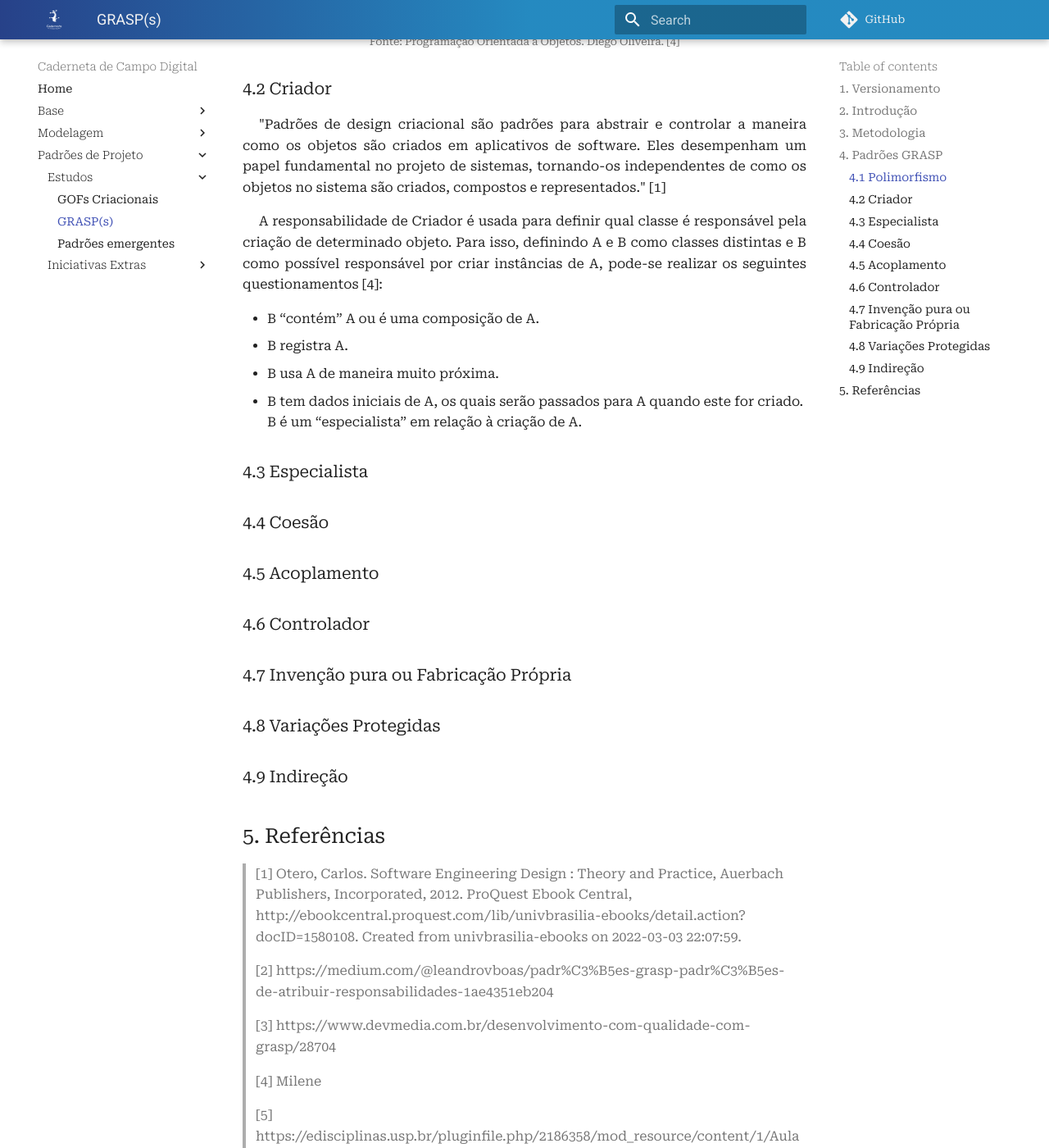
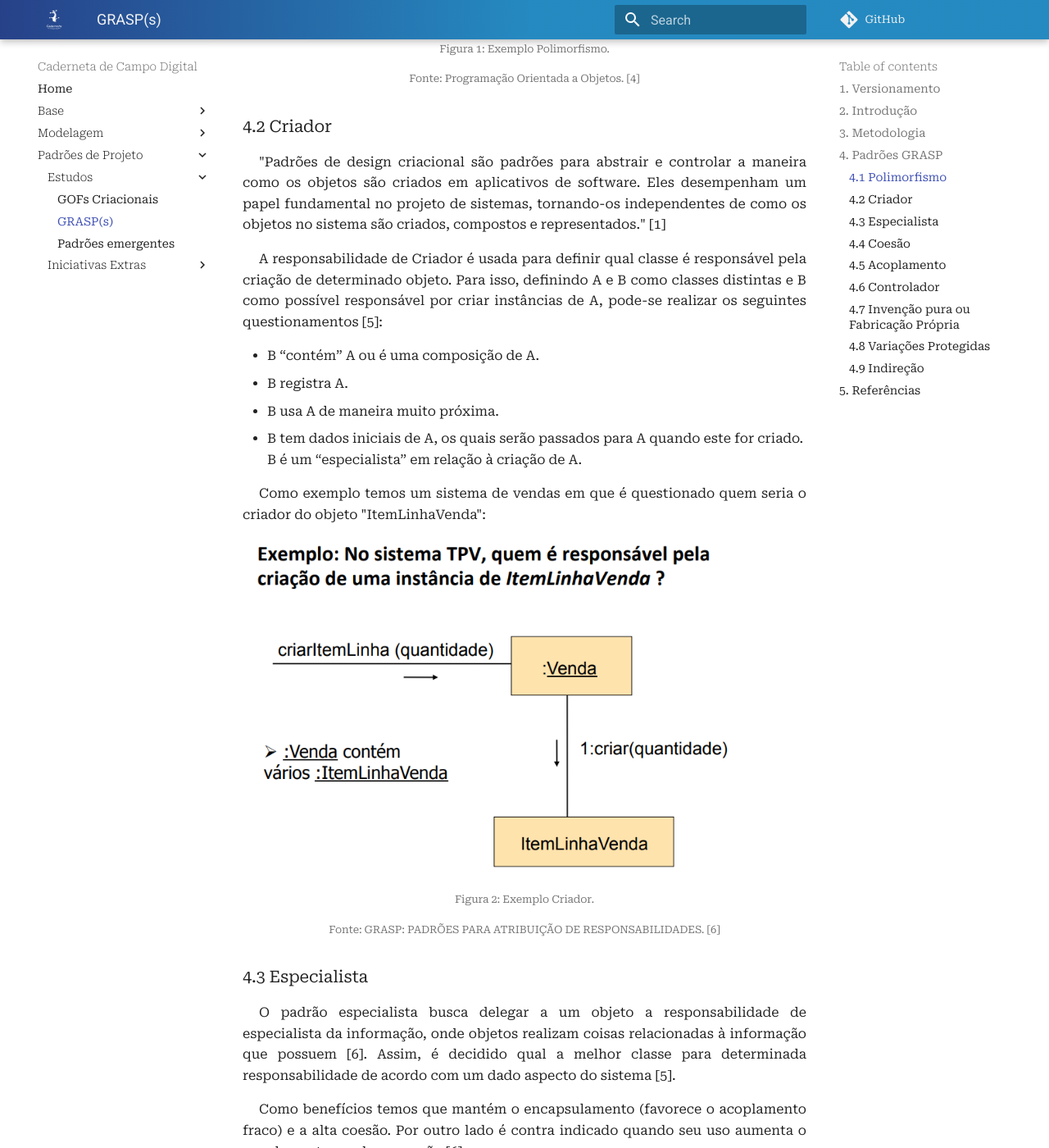
Before and after one commit to UnBArqDsw2021-2/2021.2_G4_CadernetaDeCampoDigital_docs, an MkDocs documentation site: the page built from docs/padroes_projetos/estudos/grasp.md, in a window 1280 px wide and 1400 px high, scrolled down 1797 px. Shown: the whole window at 82% size. Built offline with MkDocs 1.6.1 and Material for MkDocs 9.7.7, drawn with Linux system fonts in a browser that asks for light colours; comment, search, counter and statistics services are not loaded; some of the changed text lies outside the part shown.

Commit message:
(#93) Adicionando topicos grasp em estudos/GRASP

```diff
--- a/docs/padroes_projetos/estudos/grasp.md
+++ b/docs/padroes_projetos/estudos/grasp.md
@@ -27,16 +28,15 @@
 <p align="justify" style="text-indent: 20px">Como exemplo temos o uso de uma classe abstrata "Peca" para a representação de algumas peças do jogo de xadrez, sendo que cada classe descendente sobrescreveu o método "mover":</p>
 
 <center>
-<img src="../../../assets/padroes_projetos/exemploPolimorfismo.png" class="zoom">
+<img src="../../../assets/padroes_projetos/exemplo_polimorfismo.png" class="zoom">
 <h6>Figura 1: Exemplo Polimorfismo.</h6>
-<h6>Fonte: Programação
-Orientada a Objetos. Diego Oliveira. [4]</h6>
+<h6>Fonte: Programação Orientada a Objetos. [4]</h6>
 </center>
 
 ### 4.2 Criador
 
 <p align="justify" style="text-indent: 20px">"Padrões de design criacional são padrões para abstrair e controlar a maneira como os objetos são criados em aplicativos de software. Eles desempenham um papel fundamental no projeto de sistemas, tornando-os independentes de como os objetos no sistema são criados, compostos e representados." [1]</p>
-<p align="justify" style="text-indent: 20px">A responsabilidade de Criador é usada para definir qual classe é responsável pela criação de determinado objeto. Para isso, definindo A e B como classes distintas e B como possível responsável por criar instâncias de A, pode-se realizar os seguintes questionamentos [4]:</p>
+<p align="justify" style="text-indent: 20px">A responsabilidade de Criador é usada para definir qual classe é responsável pela criação de determinado objeto. Para isso, definindo A e B como classes distintas e B como possível responsável por criar instâncias de A, pode-se realizar os seguintes questionamentos [5]:</p>
 
 - B “contém” A ou é uma composição de A.
 - B registra A.
@@ -44,11 +44,39 @@
 - B tem dados iniciais de A, os quais serão passados para A quando este
 for criado. B é um “especialista” em relação à criação de A.
 
-<p align="justify" style="text-indent: 20px"></p>
+<p align="justify" style="text-indent: 20px">Como exemplo temos um sistema de vendas em que é questionado quem seria o criador do objeto "ItemLinhaVenda":</p>
+
+<center>
+<img src="../../../assets/padroes_projetos/exemplo_criador.png" class="zoom">
+<h6>Figura 2: Exemplo Criador.</h6>
+<h6>Fonte: GRASP:	PADRÕES	PARA ATRIBUIÇÃO DE RESPONSABILIDADES. [6]</h6>
+</center>
 
 ### 4.3 Especialista
 
+<p align="justify" style="text-indent: 20px">O padrão especialista busca delegar a um objeto a responsabilidade de especialista da informação, onde objetos realizam coisas relacionadas à informação que possuem [6]. Assim, é decidido qual a melhor classe para determinada responsabilidade de acordo com um dado aspecto do sistema [5].</p>
+
+<p align="justify" style="text-indent: 20px">Como benefícios temos que mantém o encapsulamento (favorece o acoplamento fraco) e a alta coesão. Por outro lado é contra indicado quando seu uso aumenta o acoplamento e reduz a coesão [6].</p>
+
+<p align="justify" style="text-indent: 20px">Como exemplo temos um sistema de vendas em que é necessário o conhecimento do total geral de uma venda por parte de um objeto:</p>
+
+<center>
+<img src="../../../assets/padroes_projetos/exemplo_especialista.png" class="zoom">
+<h6>Figura 3: Exemplo Especialista.</h6>
+<h6>Fonte: GRASP:	PADRÕES	PARA ATRIBUIÇÃO DE RESPONSABILIDADES. [6]</h6>
+</center>
+
 ### 4.4 Coesão
+
+<p align="justify" style="text-indent: 20px">Ao se tratar de coesão, dentro do paradigma orientado a objetos, temos que cada classe tem responsabilidades e propósitos claros e definidos, se tornando assim uma classe com alto grau de coesão [7].</p>
+
+<p align="justify" style="text-indent: 20px">No exemplo abaixo temos que a classe "Conta Corrente" é altamente coesa, pois possui atributos e métodos relacionados apenas ao escopo de conta corrente:</p>
+
+<center>
+<img src="../../../assets/padroes_projetos/exemplo_coesao.png" class="zoom">
+<h6>Figura 4: Exemplo Coesão.</h6>
+<h6>Fonte: DEVMEDIA. [7]</h6>
+</center>
 
 ### 4.5 Acoplamento
 
@@ -63,15 +91,16 @@
 
 ## 5. Referências
 
-> [1] Otero, Carlos. Software Engineering Design : Theory and Practice, Auerbach Publishers, Incorporated, 2012. ProQuest Ebook Central, http://ebookcentral.proquest.com/lib/univbrasilia-ebooks/detail.action?docID=1580108.
-Created from univbrasilia-ebooks on 2022-03-03 22:07:59.
+> [1] Otero, Carlos. **Software Engineering Design : Theory and Practice, Auerbach Publishers, Incorporated, 2012**. Disponível em: ProQuest Ebook Central, <a href="http://ebookcentral.proquest.com/lib/univbrasilia-ebooks/detail.action?docID=1580108.">http://ebookcentral.proquest.com/lib/univbrasilia-ebooks/detail.action?docID=1580108.</a>. Acesso em: 03 mar. 2022.
 
-> [2] https://medium.com/@leandrovboas/padr%C3%B5es-grasp-padr%C3%B5es-de-atribuir-responsabilidades-1ae4351eb204
+> [2] Medium. **Padrões GRASP — Padrões de Atribuir Responsabilidades**. Disponível em: <a href="https://medium.com/@leandrovboas/padr%C3%B5es-grasp-padr%C3%B5es-de-atribuir-responsabilidades-1ae4351eb204">https://medium.com/@leandrovboas/padr%C3%B5es-grasp-padr%C3%B5es-de-atribuir-responsabilidades-1ae4351eb204</a>. Acesso em: 03 mar. 2022.
 
-> [3] https://www.devmedia.com.br/desenvolvimento-com-qualidade-com-grasp/28704
+> [3] DEVMEDIA. **Desenvolvimento com qualidade com GRASP**. Disponível em: <a href="https://www.devmedia.com.br/desenvolvimento-com-qualidade-com-grasp/28704">https://www.devmedia.com.br/desenvolvimento-com-qualidade-com-grasp/28704</a>. Acesso em: 03 mar. 2022.
 
-> [4] Milene
+> [4] Oliveira, Diego. **Programação Orientada a Objetos**. Disponível em: <a href="https://docente.ifrn.edu.br/diegooliveira/disciplinas/programacao-oo/aula-11-polimorfismo">https://docente.ifrn.edu.br/diegooliveira/disciplinas/programacao-oo/aula-11-polimorfismo</a>. Acesso em: 03 mar. 2022.
 
-> [5] https://edisciplinas.usp.br/pluginfile.php/2186358/mod_resource/content/1/Aula09_GRASP.pdf]
+> [5] SERRANO, Milene. Arquitetura e Desenho de Software. **AULA - GRASP – PARTE I e II**. Acesso em: 03 mar. 2022.
 
-> https://levelup.gitconnected.com/what-are-general-responsibility-assignment-software-patterns-6ad9635a44da
+> [6] Nakagawa, Elisa Yumi. **GRASP: PADRÕES PARA ATRIBUIÇÃO DE RESPONSABILIDADES**. Disponível em: <a href="https://edisciplinas.usp.br/pluginfile.php/2186358/mod_resource/content/1/Aula09_GRASP.pdf">https://edisciplinas.usp.br/pluginfile.php/2186358/mod_resource/content/1/Aula09_GRASP.pdf</a>. Acesso em: 04 mar. 2022.
+
+> [7] DEVMEDIA. **Coesão e Acoplamento em Sistemas Orientados a Objetos**. Disponível em: <a href="https://www.devmedia.com.br/coesao-e-acoplamento-em-sistemas-orientados-a-objetos/16167#">https://www.devmedia.com.br/coesao-e-acoplamento-em-sistemas-orientados-a-objetos/16167#</a>. Acesso em: 04 mar. 2022.
```
Also changed, not shown: other parts of docs/padroes_projetos/estudos/grasp.md (+5 -4 lines), docs/assets/padroes_projetos/exemplo_coesao.png (added), docs/assets/padroes_projetos/exemplo_criador.png (added), docs/assets/padroes_projetos/exemplo_especialista.png (added), docs/assets/padroes_projetos/exemplo_polimorfismo.png (renamed from docs/assets/padroes_projetos/exemploPolimorfismo.png).
